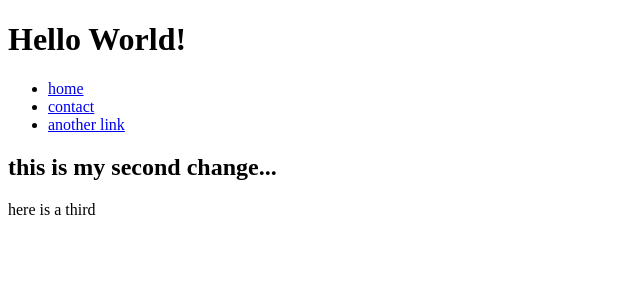
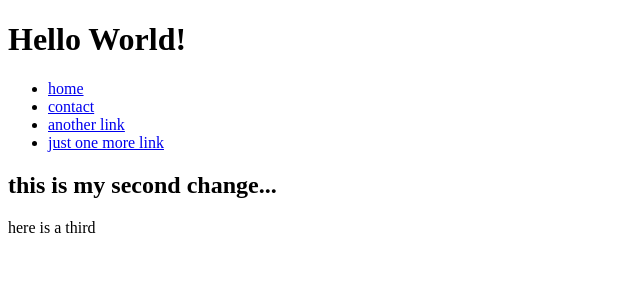
Before and after one commit to JeremyAGriffith/rememberGit--CodingDojo, a PHP site: page / in a window 1280 px wide. Shown: the top 300 px of the page, without its empty margins (0-640 px from the left). Run offline with PHP 8.4, Linux system fonts and the light colour scheme.

Commit message:
added one more link

```diff
--- a/index.php
+++ b/index.php
@@ -10,8 +10,10 @@
 		<li><a href="index.php">home</a></li>
 		<li><a href="contact.php">contact</a></li>
 		<li><a href="#">another link</a></li>
+		<li><a href="#">just one more link</a></li>
 	</ul>
 	<h2>this is my second change...</h2>
 	<p>here is a third</p>
+
 </body>
 </html>
```
